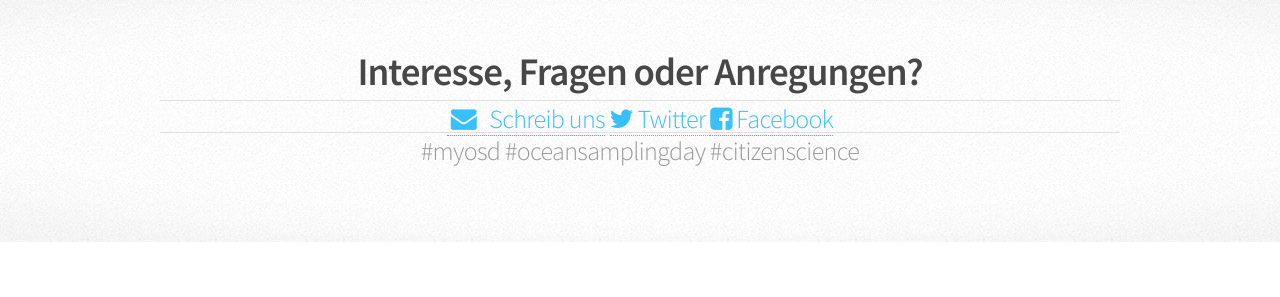
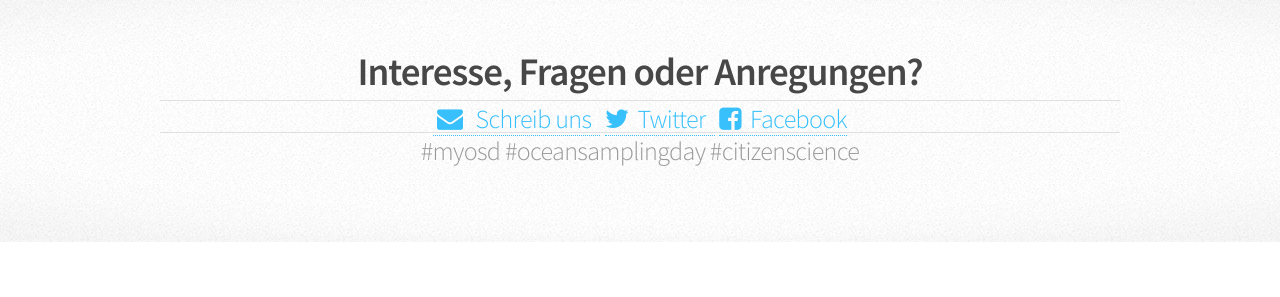
Before and after one commit to myosd/myosd.github.io, a Jekyll site: the page built from index.html, in a window 1280 px wide. Shown: the part 1812-2109 px from the top of the page. Built offline with Jekyll 4.4.1, drawn with Linux system fonts in a browser that asks for light colours.

Commit message:
Update index.html

```diff
--- a/index.html
+++ b/index.html
@@ -81,9 +81,9 @@ Proben genommen? Welche Ergebnisse haben wir?</a></p>
 		<div class="container">
 			<header class="major">
 				<h2>Interesse, Fragen oder Anregungen?</h2>
-				<p><a href="mailto:myosd-contact@microb3.eu"><i class="fa fa-envelope fa-fw"></i>&nbsp; Schreib uns</a>
-				<a href="https://twitter.com/Micro_B3" class="icon fa-twitter"><span class="label">Twitter</span>  Twitter </a>
-                             	<a href="https://www.facebook.com/microb3osd" class="icon fa-facebook-square"><span class="label">Facebook</span>  Facebook</a></p>
+				<p><a href="mailto:myosd-contact@microb3.eu"><i class="fa fa-envelope fa-fw"></i>&nbsp; Schreib uns &nbsp;</a>
+				<a href="https://twitter.com/Micro_B3" class="icon fa-twitter"><span class="label">Twitter</span>&nbsp; Twitter &nbsp;</a>
+                             	<a href="https://www.facebook.com/microb3osd" class="icon fa-facebook-square"><span class="label">Facebook</span>&nbsp; Facebook</a></p>
 				<p>#myosd #oceansamplingday #citizenscience</p>
 			</header>
 		</div>
```
